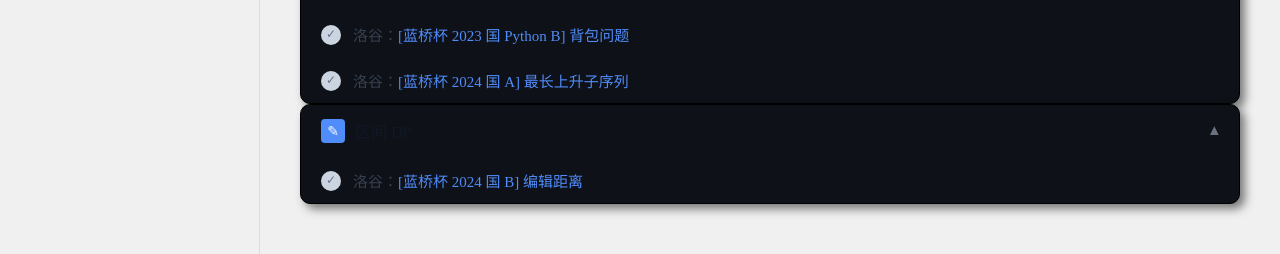
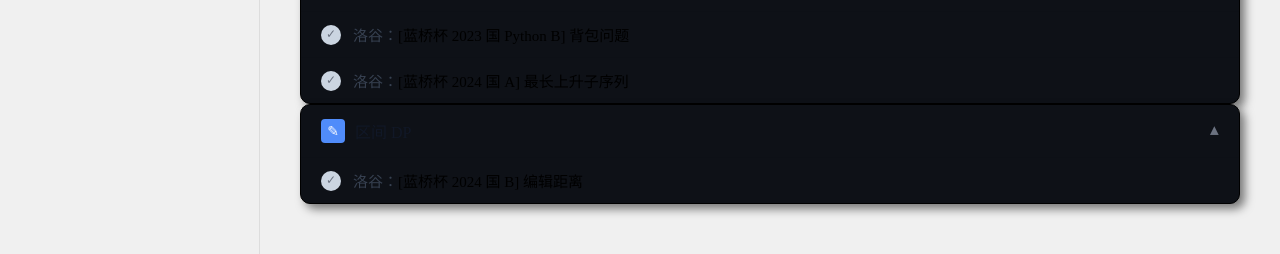
Before and after one commit to lcw1216/hajitu-Podcast, a website: page Podcast/probelm-set.html in a window 1280 px wide. Both pictures are taken after a click on the button 1235 px from the left and 30 px from the top of the page. Shown: the part 244-498 px from the top of the page. Drawn offline with Linux system fonts and the light colour scheme.

Commit message:
style: set problem link color to white/black in light mode
Co-Authored-By: Claude Opus 4.8 (1M context) <noreply@anthropic.com>

```diff
--- a/Podcast/probelm-set.html
+++ b/Podcast/probelm-set.html
@@ -173,6 +173,7 @@
             body.light-mode .ps-problem { color: #374151; border-bottom-color: rgba(0,0,0,0.04); }
             body.light-mode .ps-problem:hover { background-color: rgba(0,0,0,0.03); }
             body.light-mode .ps-problem .ps-dot.dim { background-color: #cbd5e1; color: #6b7280; }
+            body.light-mode .ps-problem .ps-text a { color: #000000; }
 
             @media (max-width: 768px) {
                 .ps-wrap { flex-direction: column; }
```
